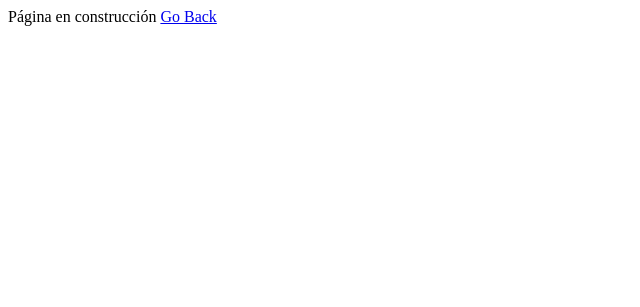
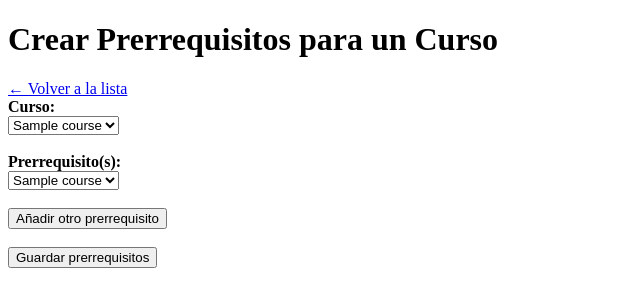
Before and after one commit to FabianSaavedraE/SGA_SoftwareVerificable_grupo1, a Flask app: page /course_prerequisites/create in a window 1280 px wide. Shown: the top 307 px of the page, without its empty margins (0-640 px from the left). Run offline with Flask 3, Linux system fonts and the light colour scheme; tables that the repository leaves empty hold one stand-in row (values such as "Sample post").

Commit message:
feat:added CRD for course_prerequisites, lacks UPDATE capabilities

```diff
--- a/app/controllers/course_prerequisites_controllers.py
+++ b/app/controllers/course_prerequisites_controllers.py
@@ -25,6 +25,7 @@ def updateCoursePrerequisite(course_id, prerequisite_id, data):
 
 def deleteCoursePrerequisite(course_id, prerequisite_id):
     prerequisite = getCoursePrerequisite(course_id, prerequisite_id)
+    print(prerequisite)
     if prerequisite:
         db.session.delete(prerequisite)
         db.session.commit()
--- a/app/routes/course_prerequisite_routes.py
+++ b/app/routes/course_prerequisite_routes.py
@@ -7,8 +7,30 @@ course_prerequisite_bp = Blueprint('course_prerequisites', __name__, url_prefix=
 
 @course_prerequisite_bp.route('/', methods=['GET'])
 def getCoursePrerequisites():
+
     course_prerequisites = CoursePrerequisite.query.all()
-    return render_template('course_prerequisites/index.html', course_prerequisites=course_prerequisites)
+
+    grouped_prerequisites = {}
+
+    for pair in course_prerequisites:
+        course = pair.course
+        prereq = pair.prerequisite
+
+        if course.id not in grouped_prerequisites:
+            grouped_prerequisites[course.id] = {
+                "name": course.name,
+                "prerequisites": []
+                }
+
+        grouped_prerequisites[course.id]["prerequisites"].append({
+            "id": prereq.id,
+            "name": prereq.name
+        })
+
+
+
+    return render_template('course_prerequisites/index.html', grouped_prerequisites=grouped_prerequisites)
+
 
 @course_prerequisite_bp.route('/<int:course_id>/<int:prerequisite_id>', methods=['GET'])
 def getCoursePrerequisiteView(course_id, prerequisite_id):
@@ -22,29 +44,52 @@ def getCoursePrerequisiteView(course_id, prerequisite_id):
 
 @course_prerequisite_bp.route('/create', methods=['GET', 'POST'])
 def createCoursePrerequisiteView():
+    from app.models.course import Course
+    if request.method == 'POST':
+        course_id = request.form.get('course_id')
+        prerequisite_ids = request.form.getlist('prerequisite_ids')
+
+        for prereq_id in prerequisite_ids:
+            if prereq_id != course_id:
+                new_pair = CoursePrerequisite(course_id=course_id, prerequisite_id=prereq_id)
+                db.session.add(new_pair)
+
+        db.session.commit()
+        return redirect(url_for('course_prerequisites.getCoursePrerequisites'))
+
+    courses = Course.query.all()
+    return render_template('course_prerequisites/create.html', courses=courses)
+
+@course_prerequisite_bp.route('/update/<int:course_id>', methods=['GET', 'POST'])
+def updateCoursePrerequisiteView(course_id):
+    from app.models.course import Course
+    course = Course.query.get(course_id)
+    if not course:
+        return jsonify({'message': 'Course not found'}), 404
+
+    prerequisites = CoursePrerequisite.query.filter_by(course_id=course_id).all()
+
     if request.method == 'POST':
         data = request.form.to_dict()
-        createCoursePrerequisite(data)
-        return redirect(url_for('course_prerequisites.getAllCoursePrerequisites'))
-    return render_template('course_prerequisites/create.html')
 
-@course_prerequisite_bp.route('/update/<int:course_id>/<int:prerequisite_id>', methods=['GET', 'POST'])
-def updateCoursePrerequisiteView(course_id, prerequisite_id):
+        for prereq_id in data.get('prerequisite_ids', []):
+            course_prerequisite = CoursePrerequisite.query.get((course_id, prereq_id))
+            if course_prerequisite:
+                db.session.delete(course_prerequisite)
+        db.session.commit()
+
+        return redirect(url_for('course_prerequisites.updateCoursePrerequisiteView', course_id=course_id))
+
+    available_prereqs = Course.query.all()
+
+    return render_template('course_prerequisites/edit.html', course=course, prerequisites=prerequisites, available_prereqs=available_prereqs)
+
+
+@course_prerequisite_bp.route('/delete/<int:course_id>/<int:prerequisite_id>', methods=['POST'])
+def deleteCoursePrerequisiteView(course_id, prerequisite_id):
+    print(f"Deleting prerequisite: {prerequisite_id} for course {course_id}")
     course_prerequisite = getCoursePrerequisite(course_id, prerequisite_id)
     if not course_prerequisite:
         return jsonify({'message': 'Course prerequisite not found'}), 404
-
-    if request.method == 'POST':
-        data = request.form.to_dict()
-        updateCoursePrerequisite(course_prerequisite, data)
-        return redirect(url_for('course_prerequisites.getCoursePrerequisiteView', course_id=course_id, prerequisite_id=prerequisite_id))
-
-    return render_template('course_prerequisites/edit.html', course_prerequisite=course_prerequisite)
-
-@course_prerequisite_bp.route('/delete/<int:course_id>/<int:prerequisite_id>', methods=['POST'])
-def deleteCoursePrerequisiteView(course_id, prerequisite_id):
-    course_prerequisite = getCoursePrerequisite(course_id, prerequisite_id)
-    if not course_prerequisite:
-        return jsonify({'message': 'Course prerequisite not found'}), 404
-    deleteCoursePrerequisite(course_prerequisite)
-    return redirect(url_for('course_prerequisites.getAllCoursePrerequisites'))
+    deleteCoursePrerequisite(course_id, prerequisite_id)
+    return redirect(url_for('course_prerequisites.getCoursePrerequisites'))
--- a/app/templates/course_prerequisites/create.html
+++ b/app/templates/course_prerequisites/create.html
@@ -1,2 +1,60 @@
-Página en construcción
-<a href="/" class="btn btn-primary">Go Back</a>
+<!DOCTYPE html>
+<html lang="es">
+<head>
+    <meta charset="UTF-8">
+    <title>Crear Prerrequisitos</title>
+    <script>
+        function addPrerequisiteField() {
+            const container = document.getElementById('prerequisite-container');
+            const select = document.createElement('select');
+            select.name = 'prerequisite_ids';
+            select.required = true;
+
+            // Copiar opciones desde el primer select existente
+            const baseSelect = document.querySelector('select.prerequisite-select');
+            select.classList.add('prerequisite-select');
+
+            for (let option of baseSelect.options) {
+                const clone = option.cloneNode(true);
+                select.appendChild(clone);
+            }
+
+            container.appendChild(document.createElement('br'));
+            container.appendChild(select);
+        }
+    </script>
+</head>
+<body>
+
+    <h1>Crear Prerrequisitos para un Curso</h1>
+
+    <a href="{{ url_for('course_prerequisites.getCoursePrerequisites') }}">← Volver a la lista</a>
+
+    <form method="POST">
+        <label for="course_id"><strong>Curso:</strong></label><br>
+        <select name="course_id" id="course_id" required>
+            {% for course in courses %}
+                <option value="{{ course.id }}">{{ course.name }}</option>
+            {% endfor %}
+        </select>
+
+        <br><br>
+
+        <div id="prerequisite-container">
+            <label><strong>Prerrequisito(s):</strong></label><br>
+            <select name="prerequisite_ids" class="prerequisite-select" required>
+                {% for course in courses %}
+                    <option value="{{ course.id }}">{{ course.name }}</option>
+                {% endfor %}
+            </select>
+        </div>
+
+        <br>
+        <button type="button" onclick="addPrerequisiteField()">Añadir otro prerrequisito</button>
+        <br><br>
+
+        <button type="submit">Guardar prerrequisitos</button>
+    </form>
+
+</body>
+</html>
--- a/query.py
+++ b/query.py
@@ -30,4 +30,4 @@ with app.app_context():
     print("\nPares de prerequisitos:")
     prerequisites = CoursePrerequisite.query.all()
     for prerequisite in prerequisites:
-        print(f"{prerequisite.id}")
+        print(f"{prerequisite.course.name} requires {prerequisite.prerequisite.name}")
```
Also changed, not shown: app/templates/course_prerequisites/edit.html (+35 -2 lines), app/templates/course_prerequisites/index.html (+38 -2 lines), 1 other file.
